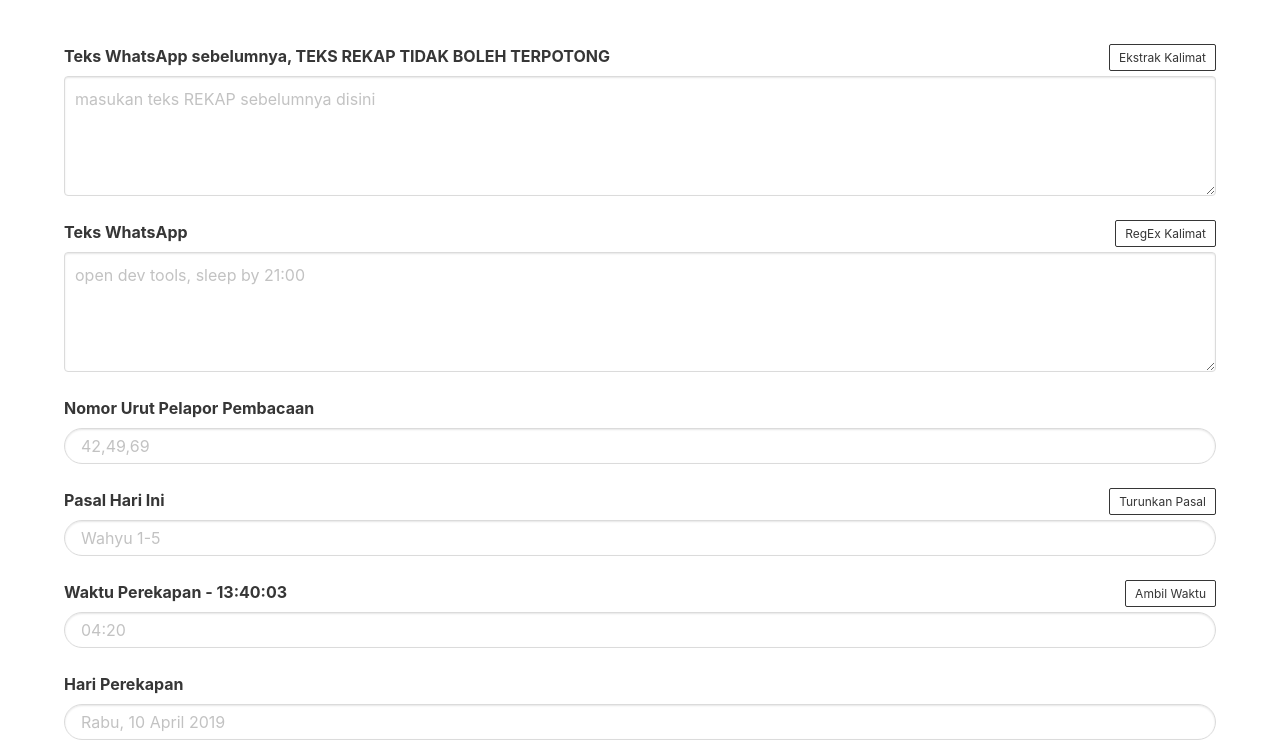
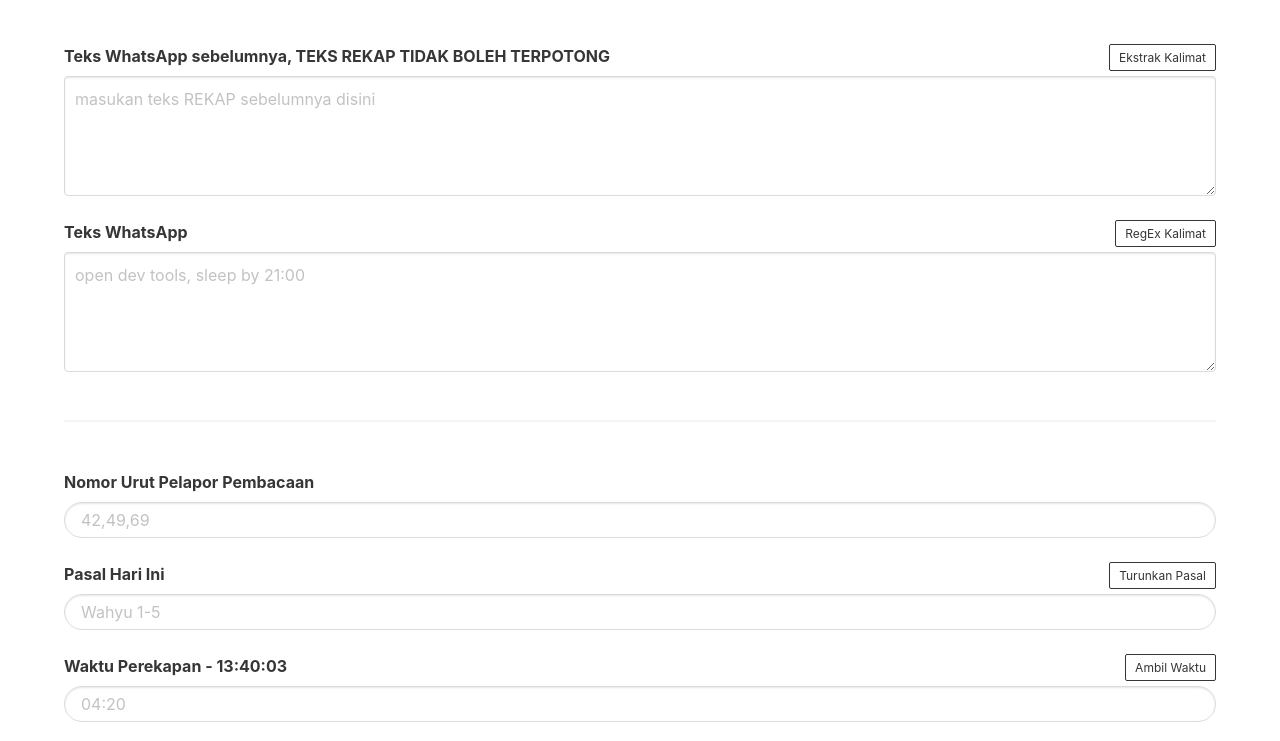
Before and after one commit to drepram/bapa, a plain HTML site: page index.html in a window 1280 px wide. Shown: the part 88-829 px from the top of the page. Drawn offline with nearby package versions, Linux system fonts and the light colour scheme.

Commit message:
Split input types area

```diff
--- a/index.html
+++ b/index.html
@@ -36,7 +36,10 @@
                         onclick="regexKalimat()">RegEx Kalimat</button>
             </label>
             <textarea class="textarea is-rounded" id="kalimat"
-                placeholder="open dev tools, sleep by 21:00"></textarea><br>
+            placeholder="open dev tools, sleep by 21:00"></textarea>
+            <br>
+            <hr>
+            <br>
             <label class="label" id="pelapor">Nomor Urut Pelapor Pembacaan</label>
             <input class="input is-rounded" id="daftarPembaca" placeholder="42,49,69"><br><br>
             <label class="label">
```
